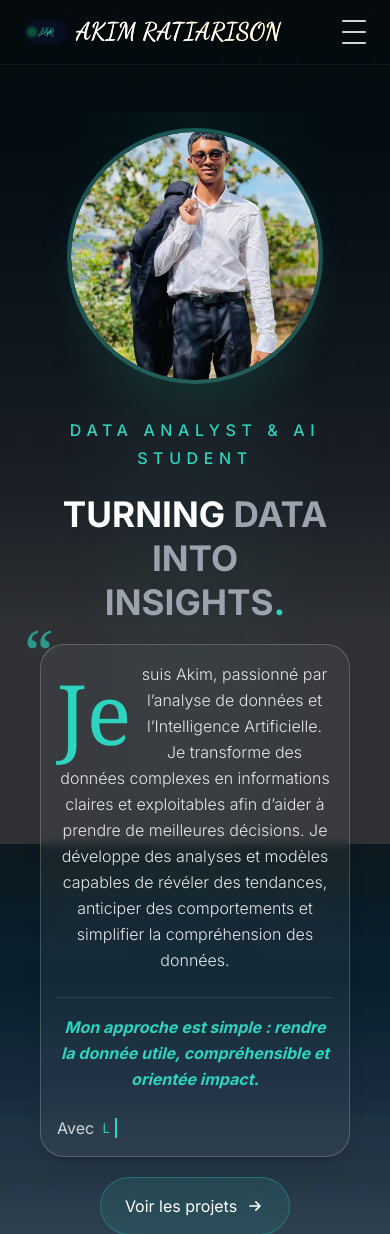
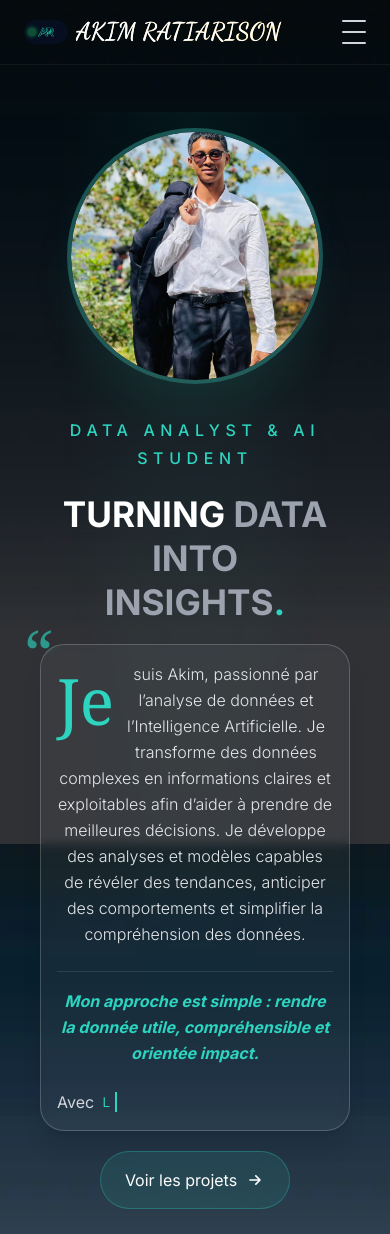
Before and after one commit to akimratiarison-rgb/portfolio-data-akim, a Flask app: page / in a window 390 px wide. Shown: the top 1234 px of the page. Run offline with Flask 3, Linux system fonts and the light colour scheme; some libraries are stand-ins or nearby versions; some web fonts are replaced.

Commit message:
modif je sur mob

```diff
--- a/static/css/style.css
+++ b/static/css/style.css
@@ -947,7 +947,7 @@ footer {
 /* Ajustements  */
 @media (max-width: 768px) {
     .drop-na {
-        font-size: 5.2rem !important;
+        font-size: 4rem !important;
         margin-right: 0.3rem !important;
         margin-top: 0.1rem !important;
         line-height: 1.2 !important;
```
